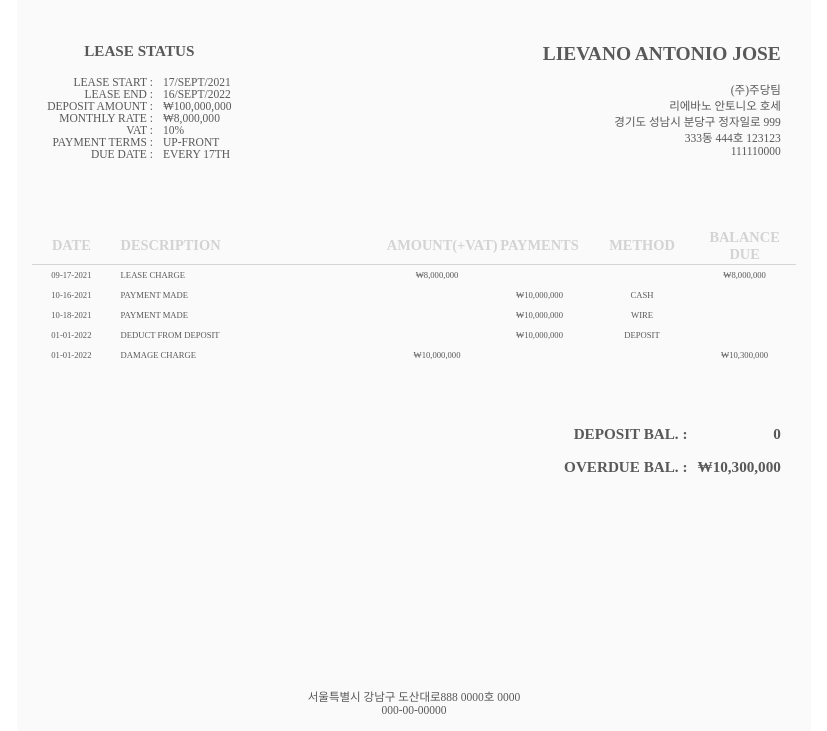
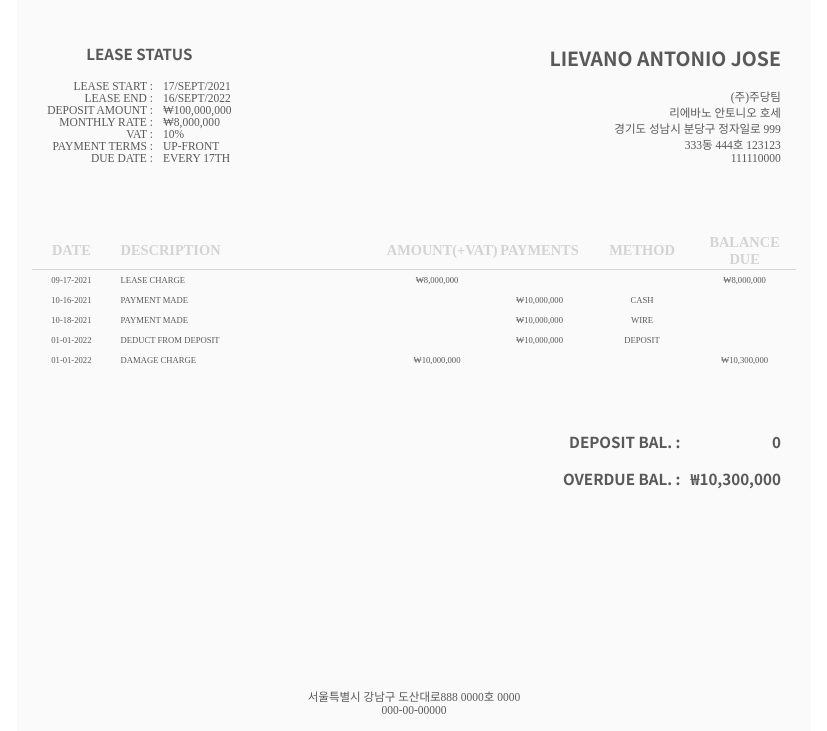
Before and after one commit to devxmachina/devxmachina.github.io, a plain HTML site: page index.html in a window 1280 px wide. Shown: the part 69-800 px from the top of the page, without its empty margins (226-1053 px from the left). Drawn offline with Linux system fonts and the light colour scheme.

Commit message:
Add files via upload

```diff
--- a/index.html
+++ b/index.html
@@ -1 +1 @@
-<!doctype html><html lang="en"><head><meta charset="utf-8"/><link rel="icon" href="/favicon.ico"/><meta name="viewport" content="width=device-width,initial-scale=1"/><meta name="theme-color" content="#000000"/><meta name="description" content="Web site created using create-react-app"/><link rel="apple-touch-icon" href="/logo192.png"/><link rel="manifest" href="/manifest.json"/><title>invoice</title><script defer="defer" src="/static/js/main.38d4de46.js"></script><link href="/static/css/main.0ba97e79.css" rel="stylesheet"></head><body><noscript>You need to enable JavaScript to run this app.</noscript><div id="root"></div></body></html>
+<!doctype html><html lang="en"><head><meta charset="utf-8"/><link rel="icon" href="/favicon.ico"/><meta name="viewport" content="width=device-width,initial-scale=1"/><meta name="theme-color" content="#000000"/><meta name="description" content="Web site created using create-react-app"/><link rel="apple-touch-icon" href="/logo192.png"/><link rel="manifest" href="/manifest.json"/><link rel="stylesheet" href="https://fonts.googleapis.com/css2?family=Noto+Sans+KR:wght@100;300;400;500;700;900&display=swap"><title>invoice</title><script defer="defer" src="/static/js/main.38d4de46.js"></script><link href="/static/css/main.0ba97e79.css" rel="stylesheet"></head><body><noscript>You need to enable JavaScript to run this app.</noscript><div id="root"></div></body></html>
```
